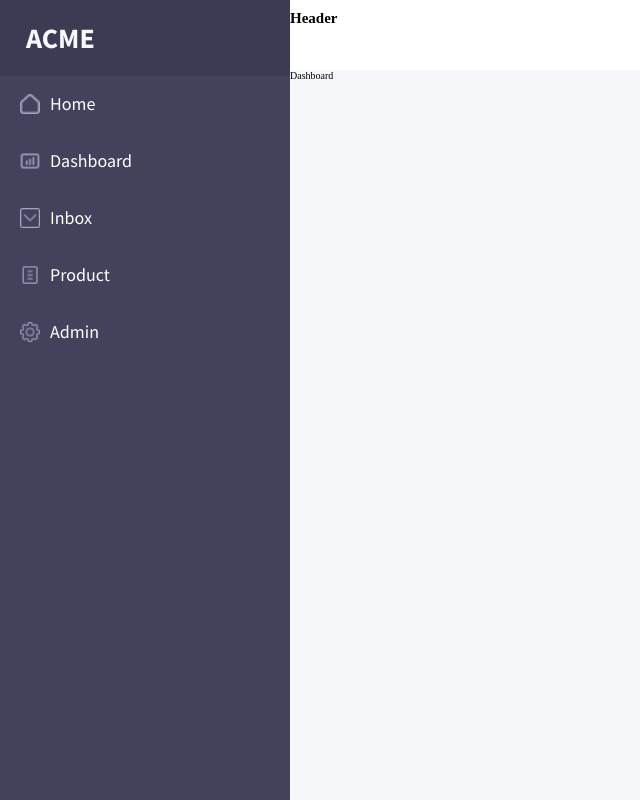
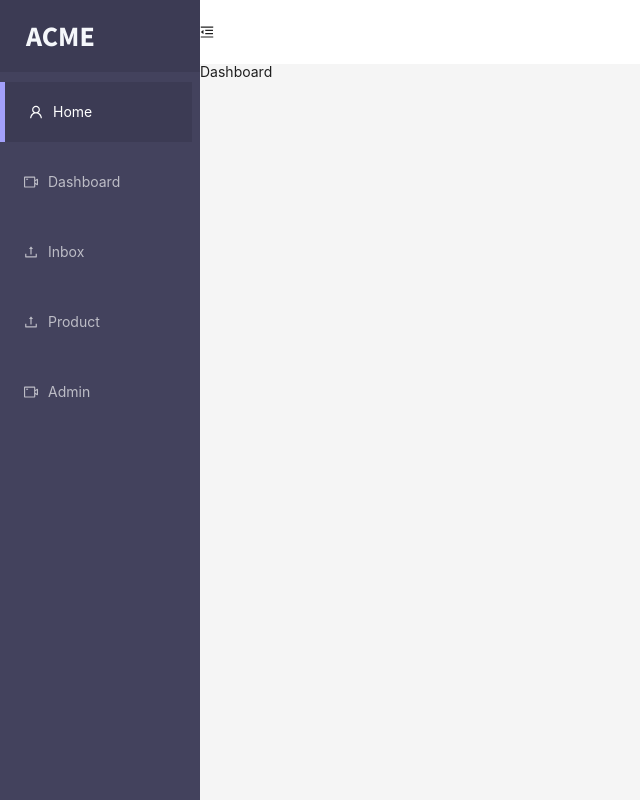
Before and after one commit to AllanRichardson304/Dashboard, a React (Create React App) app: page / in a window 1280 px wide. Shown: the whole page, without its empty margins (0-640 px from the left). Built offline with nearby package versions, Linux system fonts and the light colour scheme.

Commit message:
Layout UI Changes

```diff
--- a/package.json
+++ b/package.json
@@ -6,6 +6,7 @@
     "@testing-library/jest-dom": "^5.16.5",
     "@testing-library/react": "^13.4.0",
     "@testing-library/user-event": "^13.5.0",
+    "antd": "^5.1.4",
     "react": "^18.2.0",
     "react-dom": "^18.2.0",
     "react-router-dom": "^6.6.2",
--- a/src/App.js
+++ b/src/App.js
@@ -1,6 +1,7 @@
 import './App.scss';
 import { BrowserRouter as Router } from 'react-router-dom';
 import { Routes } from "./shared/routes/Routes";
+import 'antd/dist/reset.css';
 function App() {
   return (
     <Router>
--- a/src/App.scss
+++ b/src/App.scss
@@ -26,6 +26,7 @@ display: flex;
   font-family: 'SourceSansPro-Bold';
   font-size: 2.8rem;
   padding: 2rem 2.6rem;
+  overflow: hidden;
   }
   &__menu{
     ul{
@@ -50,5 +51,44 @@ display: flex;
 background-color: #fff;
 padding: 1rem 0 ;
 width: 100%;
-height: 7rem;
+height: 5rem;
+&__inner-content{
+  display: flex;
+  text-align: center;
+  justify-content: space-between;
+  align-items: center;
 }
+}
+
+
+
+//////Ant Css
+// .ant-layout-sider{
+// min-width: 29rem !;
+// }
+.ant-layout .ant-layout-sider-children {
+  height: 100vh ;
+  // width: 29rem !important;
+}
+.ant-layout .ant-layout-sider{
+  background-color: #43425D !important;
+}
+.ant-menu-dark{
+  background-color: #43425D !important;
+
+}
+
+.ant-menu-dark .ant-menu-item-selected{
+  background-color: #3C3B54 !important;
+  border-left: 0.5rem solid #A3A0FB;
+}
+.ant-menu .ant-menu-item{
+  border-radius: 0 !important;
+  height: 6rem !important;
+}
+.ant-menu-dark:not(.ant-menu-horizontal) .ant-menu-item:not(.ant-menu-item-selected):active{
+  background-color: #3C3B54 !important;
+}
+.ant-menu-inline .ant-menu-item{
+  margin: 1rem 0 0 0 !important;
+}
--- a/src/components/layout/layout.jsx
+++ b/src/components/layout/layout.jsx
@@ -1,16 +1,78 @@
-import { Header } from "../../shared/header/header";
-import { Sidenav } from "../../shared/sidenav/sidenav";
 import Pageroute from "../pages/pagesRoutes"
-export const Layout = () => {
-    return (
-      <div className="layout">
-      <div>
-        <Sidenav/>
+import {
+  MenuFoldOutlined,
+  MenuUnfoldOutlined,
+  UploadOutlined,
+  UserOutlined,
+  VideoCameraOutlined,
+} from '@ant-design/icons';
+import { Layout, Menu, theme } from 'antd';
+import React, { useState } from 'react';
+const { Header, Sider, Content } = Layout;
+export const LayoutContent = () => {
+  const [collapsed, setCollapsed] = useState(false);
+  const {
+    token: { colorBgContainer },
+  } = theme.useToken();
+  // const MenuFoldOutlined ={
+  //    minWidth:'290px'
+  // }
+  return (
+    <Layout>
+      <Sider trigger={null} collapsible collapsed={collapsed}>
+      <div className="sidenav__logo">
+            ACME
         </div>
-        <div className="layout-inner">
-         <Header/>
-        <Pageroute></Pageroute>
-        </div>
-      </div>
-    )
-  }
+      <div className="logo" />
+        <Menu
+          theme="dark"
+          mode="inline"
+          defaultSelectedKeys={['1']}
+          items={[
+            {
+              key: '1',
+              icon: <UserOutlined />,
+              label: 'Home',
+            },
+            {
+              key: '2',
+              icon: <VideoCameraOutlined />,
+              label: 'Dashboard'
+            },
+            {
+              key: '3',
+              icon: <UploadOutlined />,
+              label: 'Inbox',
+            },
+            {
+              key: '4',
+              icon: <UploadOutlined />,
+              label: 'Product',
+            },
+            {
+              key: '5',
+              icon: <VideoCameraOutlined />,
+              label: 'Admin'
+            },
+          ]}
+        />
+      </Sider>
+      <Layout className="site-layout">
+        <Header
+          style={{
+            padding: 0,
+            background: colorBgContainer,
+          }}
+        >
+          {React.createElement(collapsed ? MenuUnfoldOutlined : MenuFoldOutlined, {
+            className: 'trigger',
+            onClick: () => setCollapsed(!collapsed),
+          })}
+        </Header>
+        <Content>
+          <Pageroute></Pageroute>
+        </Content>
+      </Layout>
+    </Layout>
+  );
+};
--- a/src/shared/header/header.jsx
+++ b/src/shared/header/header.jsx
@@ -1,8 +1,18 @@
+import menu from '../../assets/img/hamburger.png'
 export const Header = () => {
   return (
     <div>
       <div className="header">
-         <h2>Header</h2>
+       <div className='header__inner-content'>
+        <div>
+            <img src={menu} alt="" />
+        </div>
+        <div>
+
+        </div>
+       </div>
+
+
       </div>
     </div>
   )
--- a/src/shared/routes/Routes.jsx
+++ b/src/shared/routes/Routes.jsx
@@ -1,10 +1,10 @@
 import React from "react";
 import { useRoutes } from "react-router-dom";
-import { Layout } from "../../components/layout/layout";
+import { LayoutContent } from "../../components/layout/layout";
 export const Routes = () =>{
     let routes = useRoutes([
         {
-            path: "*", element: <Layout />,
+            path: "*", element: <LayoutContent />,
         },
     ]);
     return routes;
```
Also changed, not shown: src/assets/img/hamburger.png (added), 1 other file (tests, documents, lock files or other folders).
